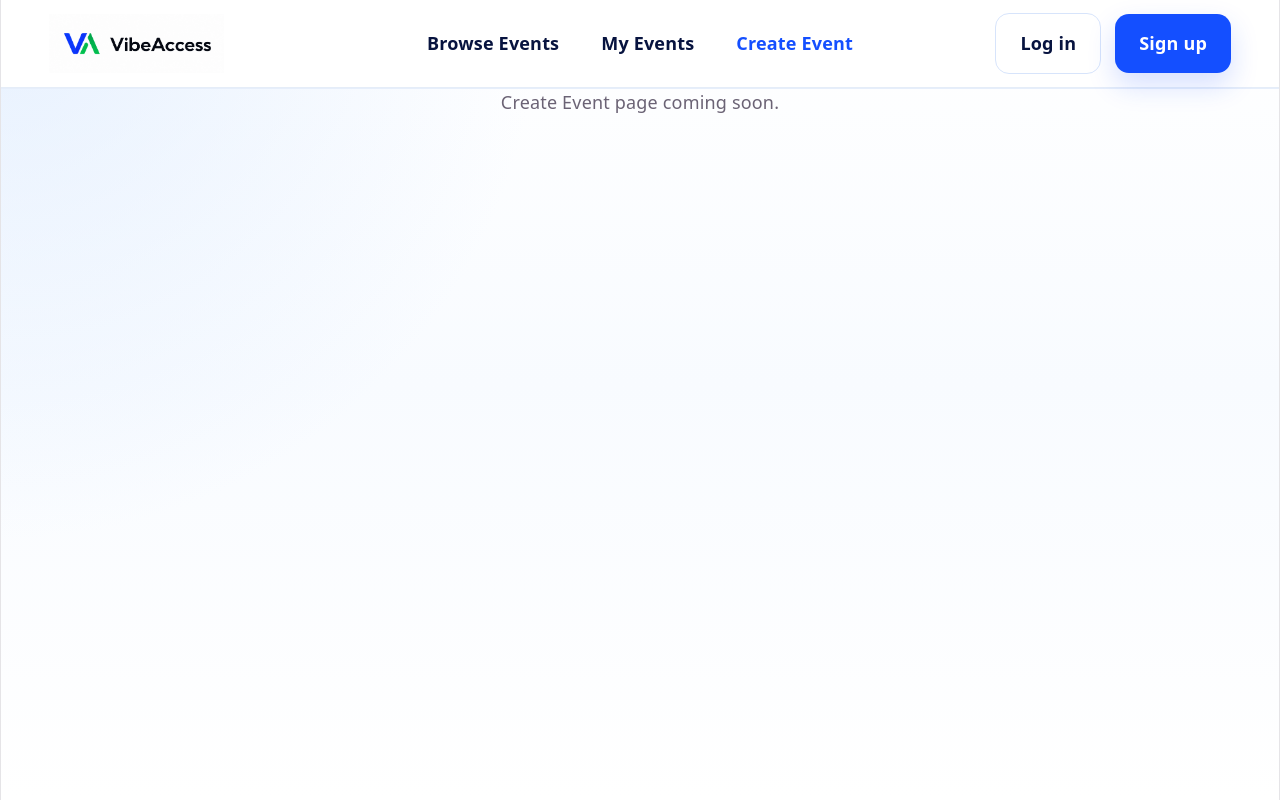
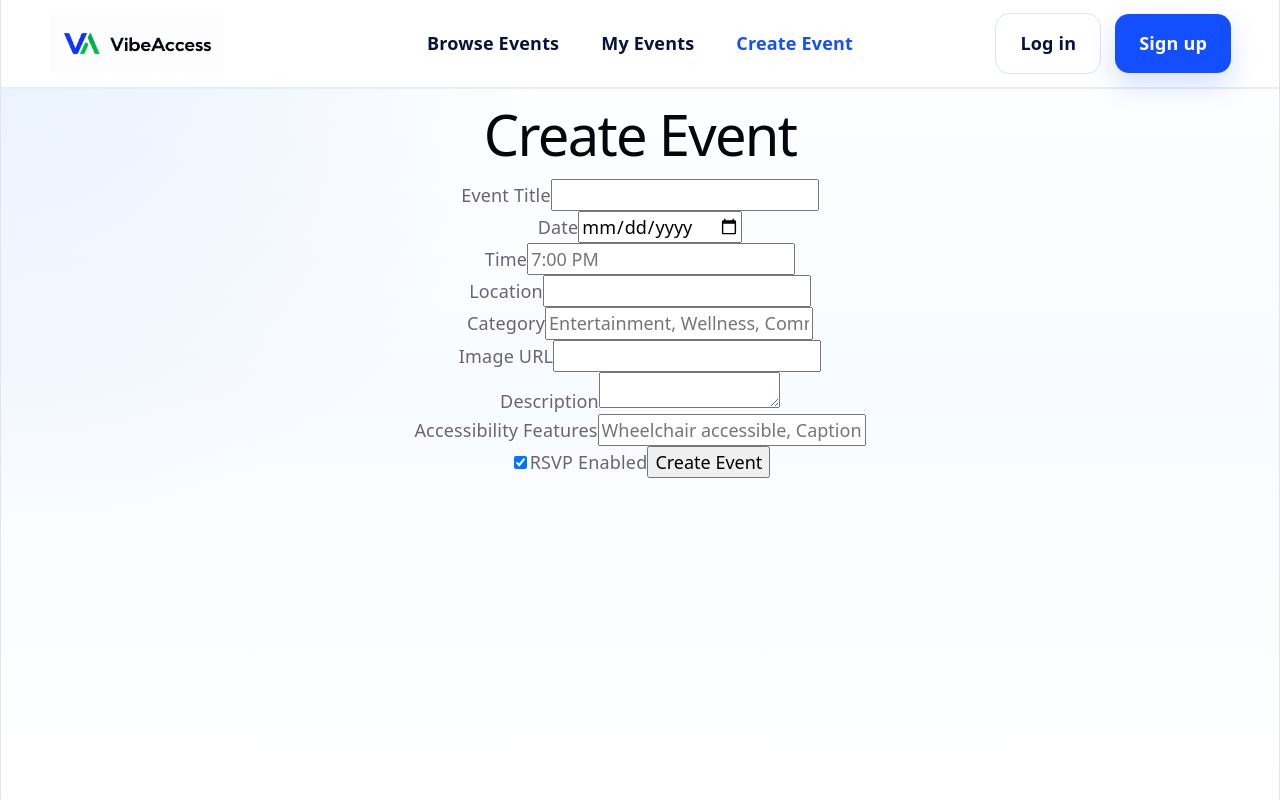
Before and after one commit to cbolze91/vibe-access-front-end, a React (Vite) app: page /create in a window 1280 px wide. Built offline with nearby package versions, Linux system fonts and the light colour scheme; no server answers.

Commit message:
feat: add create event form page

```diff
--- a/src/App.jsx
+++ b/src/App.jsx
@@ -5,6 +5,7 @@ import BrowseEvents from "./pages/BrowseEvents";
 import SignInForm from "./components/SignInForm/SignInForm";
 import SignUpForm from "./components/SignUpForm/SignUpForm";
 import "./App.css";
+import CreateEvent from "./pages/CreateEvent";
 
 function App() {
   return (
@@ -45,12 +46,8 @@ function App() {
             <p className="placeholder-page">My Events page coming soon.</p>
           }
         />
-        <Route
-          path="/create"
-          element={
-            <p className="placeholder-page">Create Event page coming soon.</p>
-          }
-        />
+        <Route path="/create" element={<CreateEvent />} />
+
       </Routes>
     </div>
   );
--- a/src/components/EventForm/EventForm.jsx
+++ b/src/components/EventForm/EventForm.jsx
@@ -0,0 +1,169 @@
+import { useState } from 'react';
+import { useNavigate } from 'react-router';
+import * as eventService from '../../services/eventService';
+
+const EventForm = ({ existingEvent = null }) => {
+  const navigate = useNavigate();
+
+  const [message, setMessage] = useState('');
+
+  const [formData, setFormData] = useState({
+    title: existingEvent?.title || '',
+    date: existingEvent?.date ? existingEvent.date.slice(0, 10) : '',
+    time: existingEvent?.time || '',
+    location: existingEvent?.location || '',
+    category: existingEvent?.category || '',
+    imageUrl: existingEvent?.imageUrl || '',
+    description: existingEvent?.description || '',
+    accessibilityFeatures: existingEvent?.accessibilityFeatures
+      ? existingEvent.accessibilityFeatures.join(', ')
+      : '',
+    rsvpEnabled: existingEvent?.rsvpEnabled ?? true,
+  });
+
+  const handleChange = (event) => {
+    const { name, value, type, checked } = event.target;
+
+    setFormData({
+      ...formData,
+      [name]: type === 'checkbox' ? checked : value,
+    });
+  };
+
+  const handleSubmit = async (event) => {
+    event.preventDefault();
+
+    try {
+      const eventData = {
+        ...formData,
+        accessibilityFeatures: formData.accessibilityFeatures
+          .split(',')
+          .map((feature) => feature.trim())
+          .filter((feature) => feature),
+      };
+
+      if (existingEvent) {
+        await eventService.update(existingEvent._id, eventData);
+      } else {
+        await eventService.create(eventData);
+      }
+
+      navigate('/');
+    } catch (error) {
+      setMessage(error.message);
+    }
+  };
+
+  return (
+    <main className="event-form-page">
+      <h1>{existingEvent ? 'Edit Event' : 'Create Event'}</h1>
+
+      {message && <p>{message}</p>}
+
+      <form onSubmit={handleSubmit} className="event-form">
+        <div>
+          <label htmlFor="title">Event Title</label>
+          <input
+            id="title"
+            name="title"
+            value={formData.title}
+            onChange={handleChange}
+            required
+          />
+        </div>
+
+        <div>
+          <label htmlFor="date">Date</label>
+          <input
+            id="date"
+            name="date"
+            type="date"
+            value={formData.date}
+            onChange={handleChange}
+            required
+          />
+        </div>
+
+        <div>
+          <label htmlFor="time">Time</label>
+          <input
+            id="time"
+            name="time"
+            placeholder="7:00 PM"
+            value={formData.time}
+            onChange={handleChange}
+          />
+        </div>
+
+        <div>
+          <label htmlFor="location">Location</label>
+          <input
+            id="location"
+            name="location"
+            value={formData.location}
+            onChange={handleChange}
+            required
+          />
+        </div>
+
+        <div>
+          <label htmlFor="category">Category</label>
+          <input
+            id="category"
+            name="category"
+            placeholder="Entertainment, Wellness, Community"
+            value={formData.category}
+            onChange={handleChange}
+          />
+        </div>
+
+        <div>
+          <label htmlFor="imageUrl">Image URL</label>
+          <input
+            id="imageUrl"
+            name="imageUrl"
+            value={formData.imageUrl}
+            onChange={handleChange}
+          />
+        </div>
+
+        <div>
+          <label htmlFor="description">Description</label>
+          <textarea
+            id="description"
+            name="description"
+            value={formData.description}
+            onChange={handleChange}
+          />
+        </div>
+
+        <div>
+          <label htmlFor="accessibilityFeatures">Accessibility Features</label>
+          <input
+            id="accessibilityFeatures"
+            name="accessibilityFeatures"
+            placeholder="Wheelchair accessible, Captions provided, Low sensory"
+            value={formData.accessibilityFeatures}
+            onChange={handleChange}
+          />
+        </div>
+
+        <label>
+          <input
+            type="checkbox"
+            name="rsvpEnabled"
+            checked={formData.rsvpEnabled}
+            onChange={handleChange}
+          />
+          RSVP Enabled
+        </label>
+
+        <button type="submit">
+          {existingEvent ? 'Update Event' : 'Create Event'}
+        </button>
+      </form>
+    </main>
+  );
+};
+
+export default EventForm;
--- a/src/pages/CreateEvent.jsx
+++ b/src/pages/CreateEvent.jsx
@@ -0,0 +1,7 @@
+import EventForm from '../components/EventForm/EventForm';
+
+const CreateEvent = () => {
+  return <EventForm />;
+};
+
+export default CreateEvent;
```
